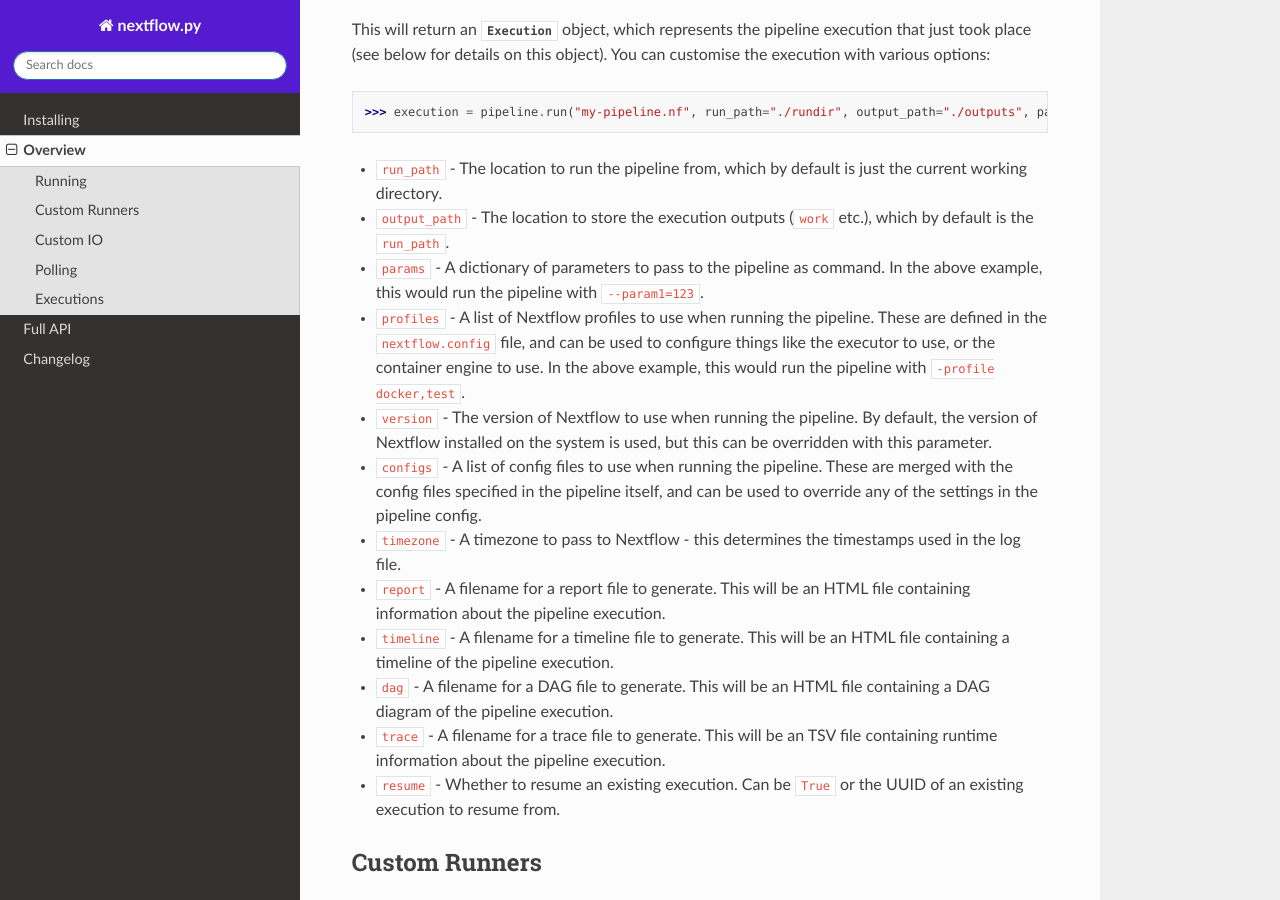
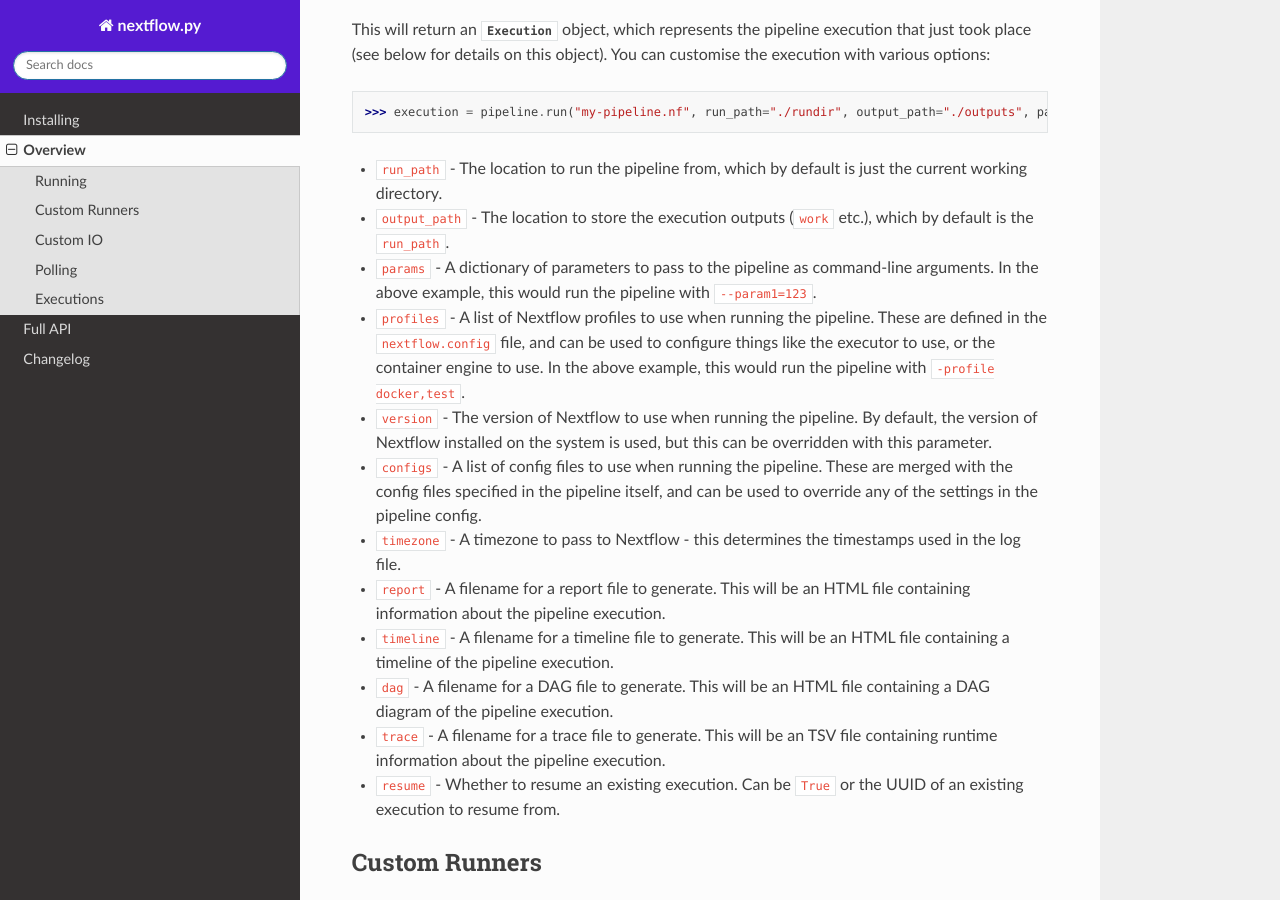
Before and after one commit to goodwright/nextflow.py, a Sphinx documentation site: the page built from docs/source/overview.rst, in a window 1280 px wide and 900 px high, scrolled down 338 px. Built offline with Sphinx 7.4.7 and the Read the Docs theme 3.1.0, drawn with Linux system fonts in a browser that asks for light colours.

Commit message:
Fix params in README

```diff
--- a/README.rst
+++ b/README.rst
@@ -99,7 +99,7 @@ customise the execution with various options:
 
 * ``output_path`` - The location to store the execution outputs (``work`` etc.), which by default is the ``run_path``.
 
-* ``params`` - A dictionary of parameters to pass to the pipeline as command. In the above example, this would run the pipeline with ``--param1=123``.
+* ``params`` - A dictionary of parameters to pass to the pipeline as command-line arguments. In the above example, this would run the pipeline with ``--param1=123``.
 
 * ``profiles`` - A list of Nextflow profiles to use when running the pipeline. These are defined in the ``nextflow.config`` file, and can be used to configure things like the executor to use, or the container engine to use. In the above example, this would run the pipeline with ``-profile docker,test``.
 
--- a/docs/source/overview.rst
+++ b/docs/source/overview.rst
@@ -19,7 +19,7 @@ customise the execution with various options:
 
 * ``output_path`` - The location to store the execution outputs (``work`` etc.), which by default is the ``run_path``.
 
-* ``params`` - A dictionary of parameters to pass to the pipeline as command. In the above example, this would run the pipeline with ``--param1=123``.
+* ``params`` - A dictionary of parameters to pass to the pipeline as command-line arguments. In the above example, this would run the pipeline with ``--param1=123``.
 
 * ``profiles`` - A list of Nextflow profiles to use when running the pipeline. These are defined in the ``nextflow.config`` file, and can be used to configure things like the executor to use, or the container engine to use. In the above example, this would run the pipeline with ``-profile docker,test``.
 
```
